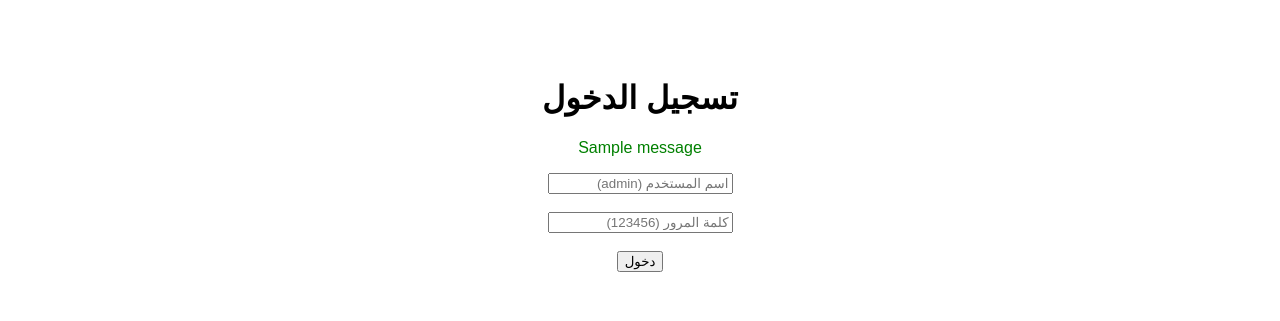
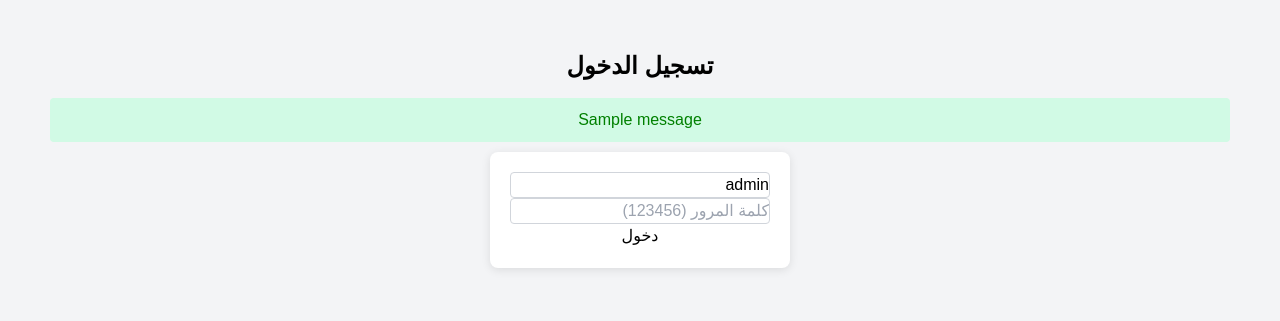
Before and after one commit to shadicori-alt/55555, a Flask app: page / in a window 1280 px wide. Shown: the top 321 px of the page. Run offline with Flask 3, Linux system fonts and the light colour scheme; one stand-in notice (Sample message) is shown; some libraries are stand-ins or nearby versions.

Commit message:
Update login.html

```diff
--- a/templates/login.html
+++ b/templates/login.html
@@ -3,21 +3,50 @@
 <head>
     <title>تسجيل الدخول</title>
     <meta charset="UTF-8">
-    <style>body { font-family: Arial; text-align: center; padding: 50px; } form { max-width: 300px; margin: auto; }</style>
+    <meta name="viewport" content="width=device-width, initial-scale=1.0">
+    <script src="https://cdn.tailwindcss.com"></script>
+    <style>
+        body { font-family: Arial; text-align: center; padding: 50px; background: #f3f4f6; }
+        form { max-width: 300px; margin: auto; background: white; padding: 20px; border-radius: 8px; box-shadow: 0 2px 10px rgba(0,0,0,0.1); }
+        input { width: 100%; padding: 10px; margin: 10px 0; border: 1px solid #d1d5db; border-radius: 4px; box-sizing: border-box; }
+        button { width: 100%; padding: 12px; background: #3b82f6; color: white; border: none; border-radius: 4px; cursor: pointer; font-size: 16px; }
+        button:hover { background: #2563eb; }
+        button:active { transform: scale(0.98); } /* انطباق بصري عشان تشعر بالضغط */
+        .error { color: red; padding: 10px; background: #fee2e2; border-radius: 4px; margin: 10px 0; }
+        .success { color: green; padding: 10px; background: #d1fae5; border-radius: 4px; margin: 10px 0; }
+    </style>
 </head>
 <body>
-    <h1>تسجيل الدخول</h1>
+    <h1 class="text-2xl font-bold mb-4">تسجيل الدخول</h1>
     {% with messages = get_flashed_messages(with_categories=true) %}
         {% if messages %}
             {% for category, message in messages %}
-                <p style="color: {{ 'green' if category == 'success' else 'red' }}">{{ message }}</p>
+                <div class="{{ 'success' if category == 'success' else 'error' }}">{{ message }}</div>
             {% endfor %}
         {% endif %}
     {% endwith %}
-    <form method="POST">
-        <input type="text" name="username" placeholder="اسم المستخدم (admin)" required><br><br>
-        <input type="password" name="password" placeholder="كلمة المرور (123456)" required><br><br>
+    <form method="POST" action="{{ url_for('login') }}" onsubmit="return validateForm()">
+        <input type="text" name="username" placeholder="اسم المستخدم (admin)" required value="admin">
+        <br>
+        <input type="password" name="password" placeholder="كلمة المرور (123456)" required>
+        <br>
         <button type="submit">دخول</button>
     </form>
+
+    <script>
+        function validateForm() {
+            const pass = document.querySelector('input[name="password"]').value;
+            if (pass === '') {
+                alert('أدخل كلمة المرور!');
+                return false;
+            }
+            return true;
+        }
+        // تأكيد الضغط بصريًا
+        document.querySelector('button').addEventListener('click', function() {
+            this.style.transform = 'scale(0.98)';
+            setTimeout(() => { this.style.transform = 'scale(1)'; }, 100);
+        });
+    </script>
 </body>
 </html>
```
